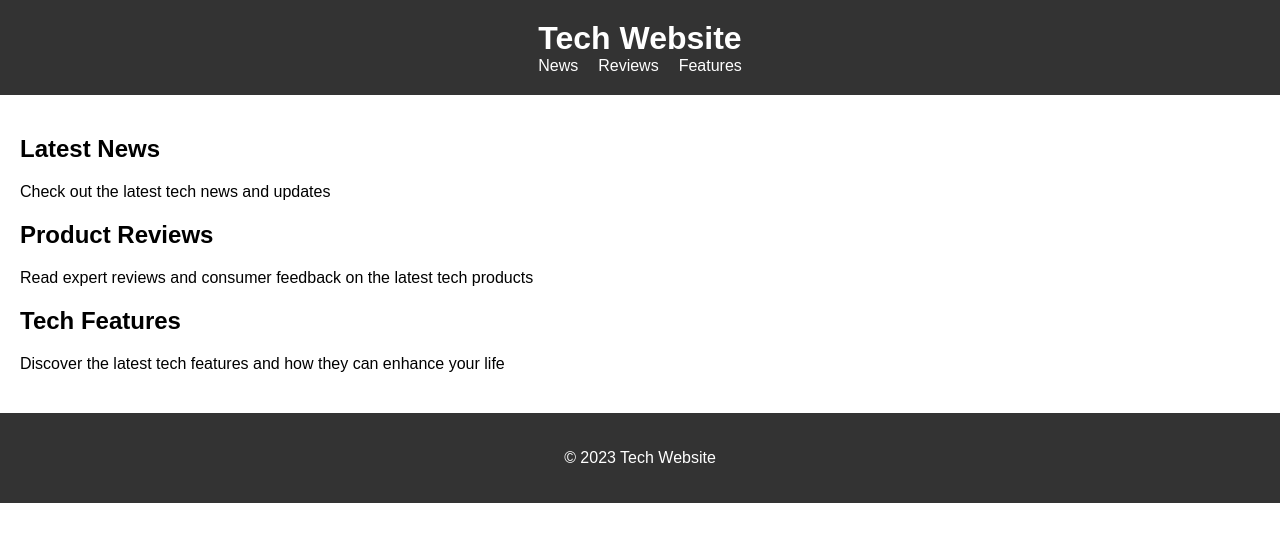
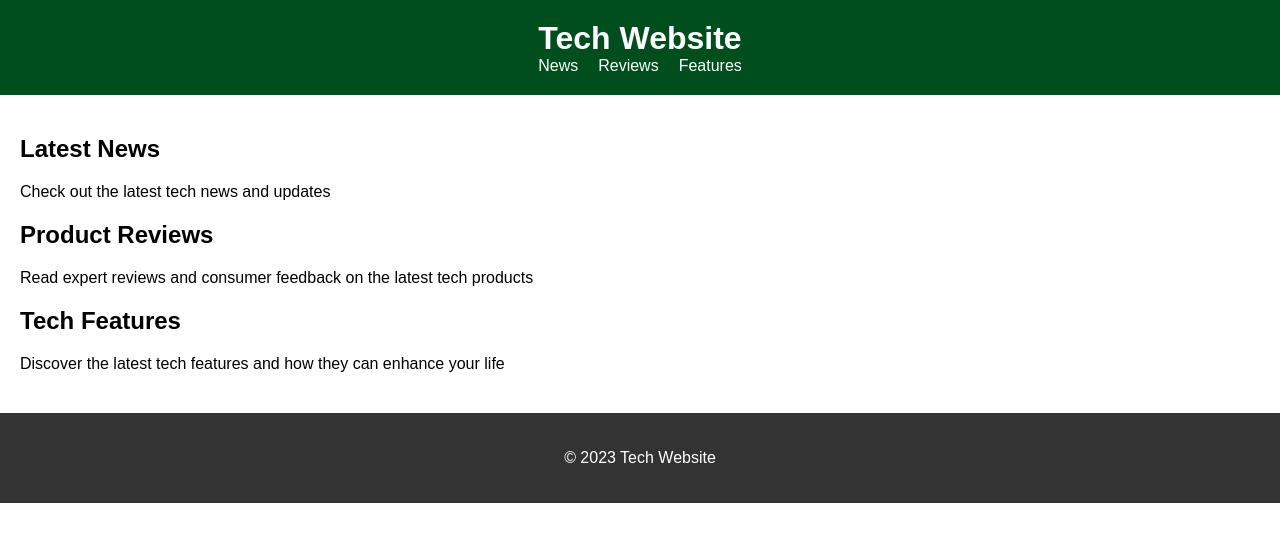
Before and after one commit to DivinPanda/exemple-cours5, a plain HTML site: page index.html in a window 1280 px wide. Drawn offline with Linux system fonts and the light colour scheme.

Commit message:
modif couleur

```diff
--- a/style.css
+++ b/style.css
@@ -5,7 +5,7 @@
   }
 
   header {
-    background-color: #333;
+    background-color: rgb(0, 77, 29);
     color: #fff;
     padding: 20px;
     text-align: center;
```
